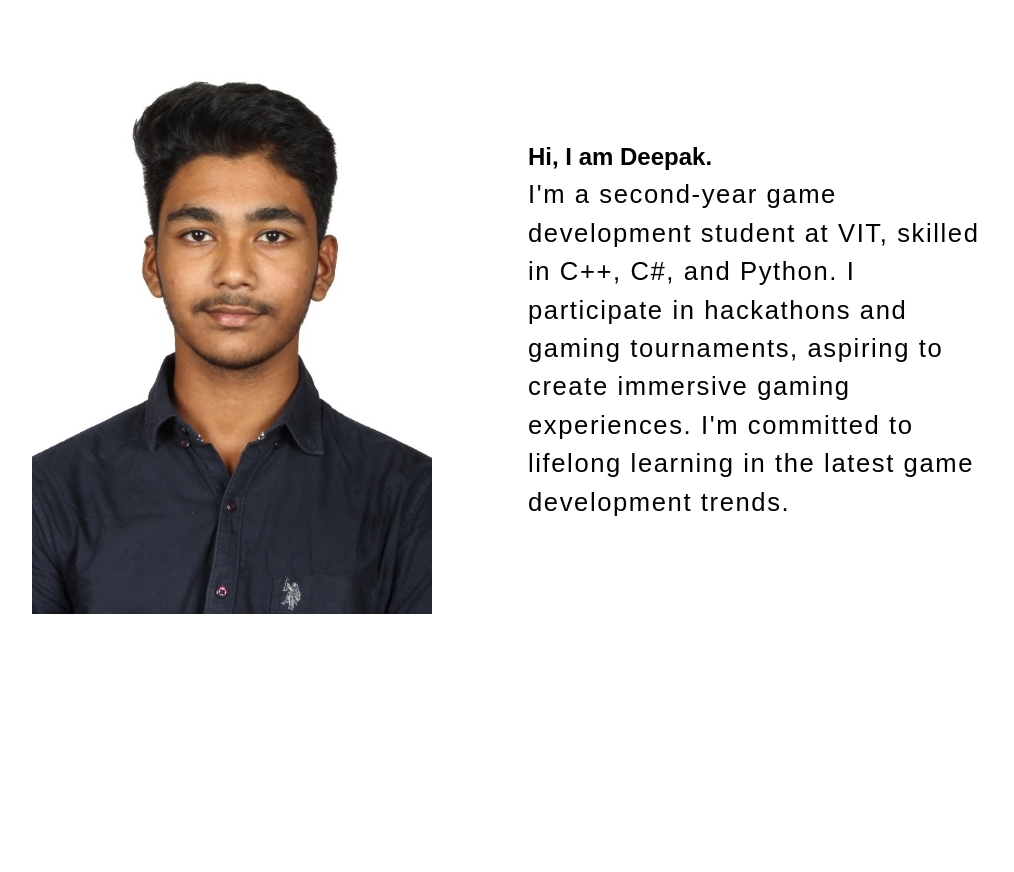
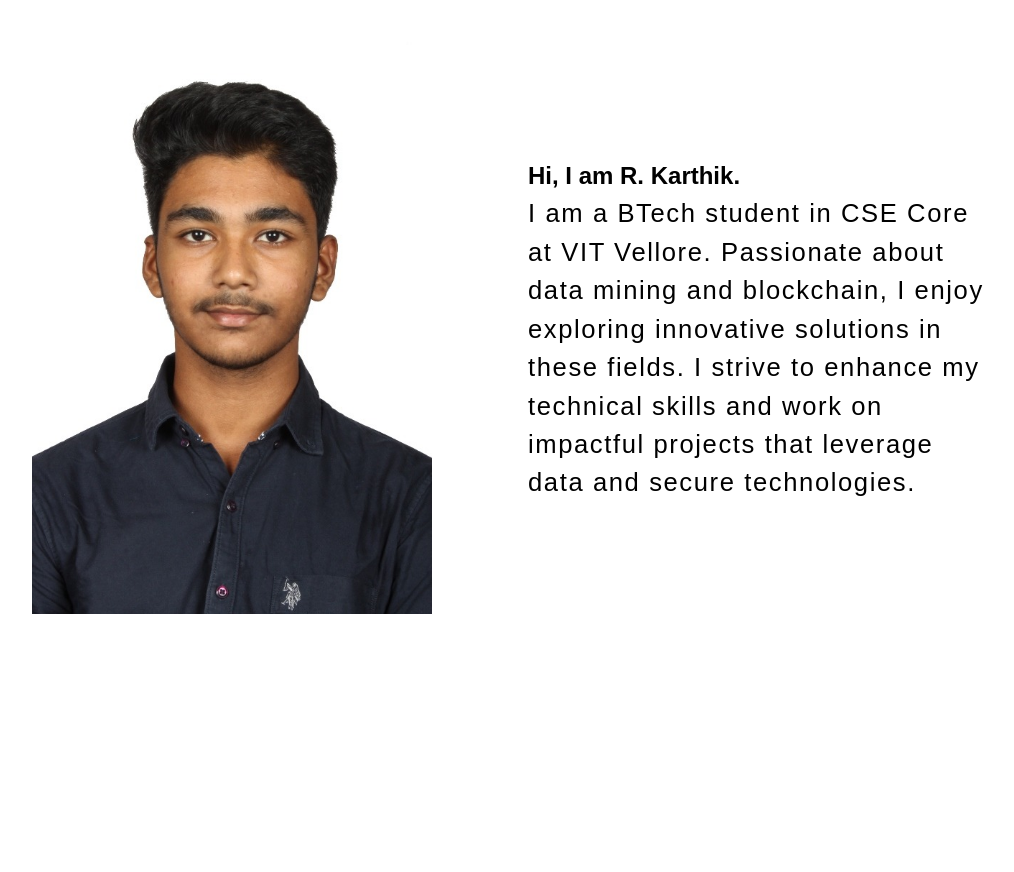
Before and after one commit to Pranamesh99/Mess-Menu-Formation-System, a plain HTML site: page aboutme.html in a window 1280 px wide. Shown: the part 820-1692 px from the top of the page, without its empty margins (128-1142 px from the left). Drawn offline with Linux system fonts and the light colour scheme.

Commit message:
Update aboutme.html

```diff
--- a/aboutme.html
+++ b/aboutme.html
@@ -142,8 +142,8 @@
           <img src="2.jpg" alt="About Image">
         </div>
         <div class="about-title">
-            <h1>Hi, I am Deepak.</h1>
-        <p>I'm a second-year game development student at VIT, skilled in C++, C#, and Python. I participate in hackathons and gaming tournaments, aspiring to create immersive gaming experiences. I'm committed to lifelong learning in the latest game development trends.
+            <h1>Hi, I am R. Karthik.</h1>
+        <p>I am a BTech student in CSE Core at VIT Vellore. Passionate about data mining and blockchain, I enjoy exploring innovative solutions in these fields. I strive to enhance my technical skills and work on impactful projects that leverage data and secure technologies.
         </p>
         </div>
       </div>
```
